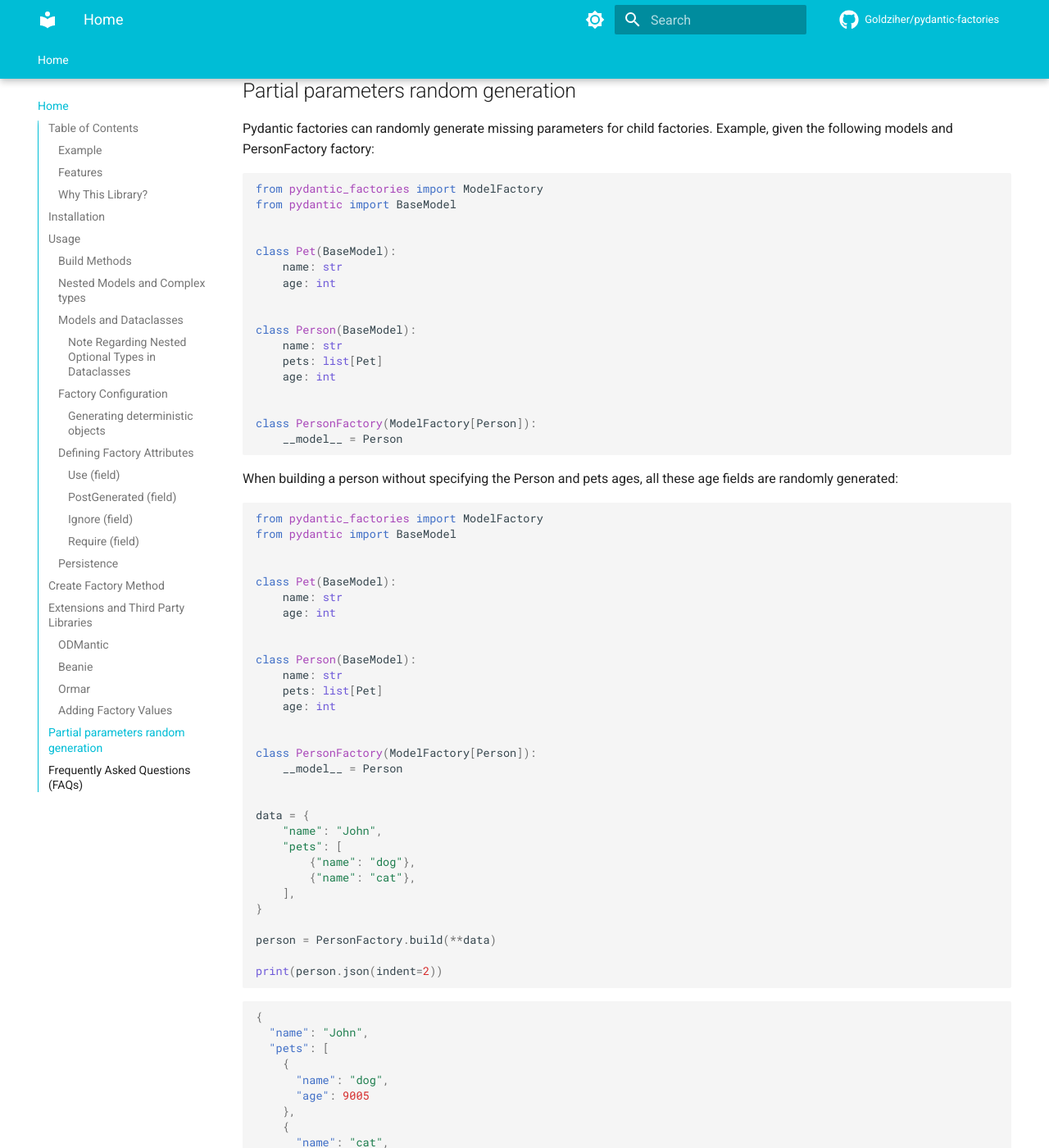
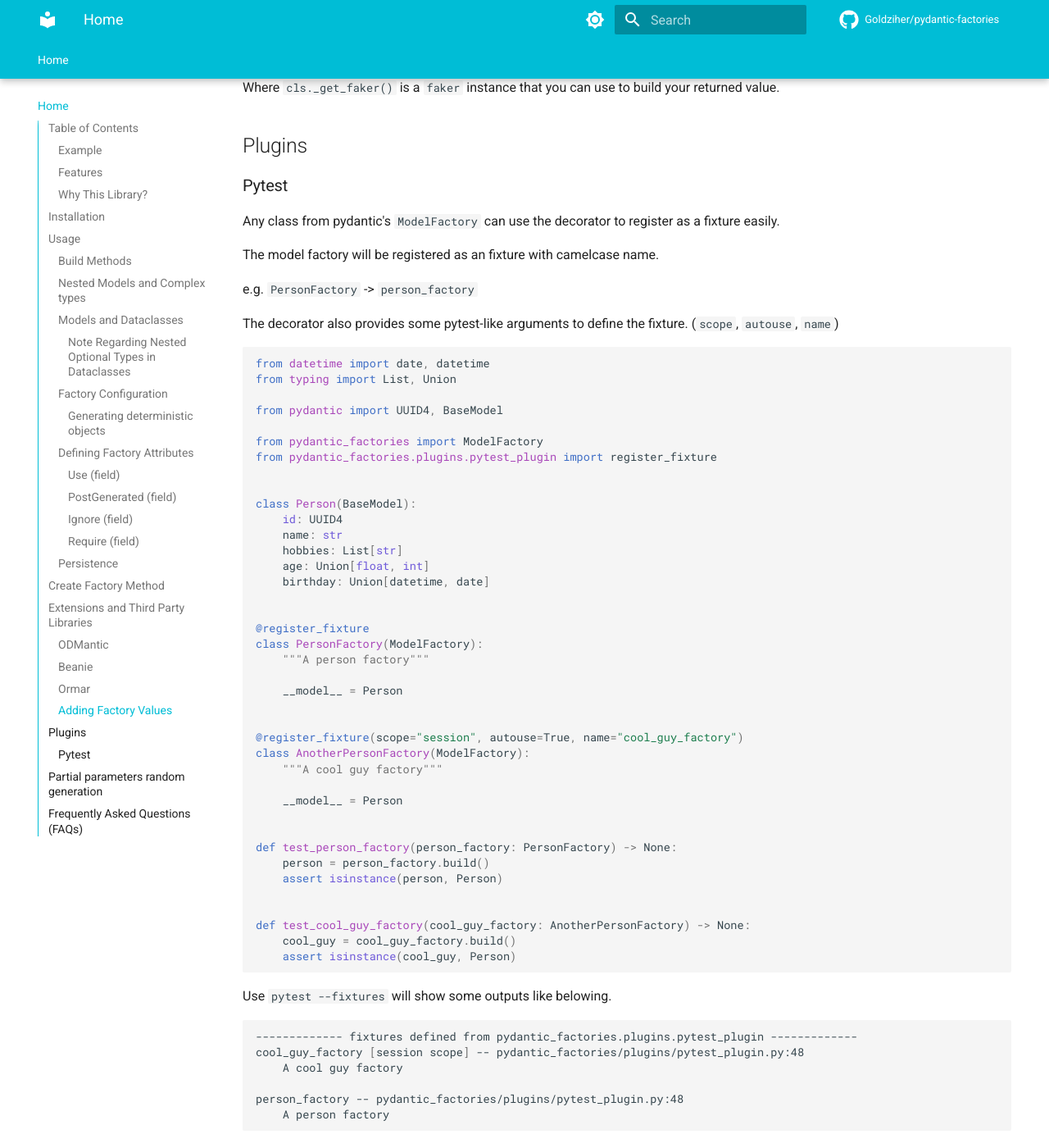
Before and after one commit to litestar-org/polyfactory, an MkDocs documentation site: the page built from docs/index.md, in a window 1280 px wide and 1400 px high, scrolled down 16435 px. Shown: the whole window at 82% size. Built offline with MkDocs 1.6.1 and Material for MkDocs 9.7.7, drawn with Linux system fonts in a browser that asks for light colours; comment, search, counter and statistics services are not loaded.

Commit message:
Add docs

````diff
--- a/docs/index.md
+++ b/docs/index.md
@@ -50,6 +50,8 @@ example [SQLModel](https://github.com/tiangolo/sqlmodel) and [Beanie](https://gi
     - [Beanie](#beanie)
     - [Ormar](#ormar)
     - [Adding Factory Values](#adding-factory-values)
+  - [Plugins](#plugins)
+    - [Pytest](#pytest)
   - [Partial parameters random generation](#partial-parameters-random-generation)
   - [Frequently Asked Questions (FAQs)](#frequently-asked-questions-faqs)
   <!-- TOC end -->
@@ -803,6 +805,72 @@ class CustomFactory(ModelFactory[Any]):
 Where `cls._get_faker()` is a `faker` instance that you can use to build your
 returned value.
 
+## Plugins
+
+### Pytest
+
+Any class from pydantic's `ModelFactory` can use the decorator to register as a fixture easily.
+
+The model factory will be registered as an fixture with camelcase name.
+
+e.g. `PersonFactory` -> `person_factory`
+
+The decorator also provides some pytest-like arguments to define the fixture. (`scope`, `autouse`, `name`)
+
+```py
+from datetime import date, datetime
+from typing import List, Union
+
+from pydantic import UUID4, BaseModel
+
+from pydantic_factories import ModelFactory
+from pydantic_factories.plugins.pytest_plugin import register_fixture
+
+
+class Person(BaseModel):
+    id: UUID4
+    name: str
+    hobbies: List[str]
+    age: Union[float, int]
+    birthday: Union[datetime, date]
+
+
+@register_fixture
+class PersonFactory(ModelFactory):
+    """A person factory"""
+
+    __model__ = Person
+
+
+@register_fixture(scope="session", autouse=True, name="cool_guy_factory")
+class AnotherPersonFactory(ModelFactory):
+    """A cool guy factory"""
+
+    __model__ = Person
+
+
+def test_person_factory(person_factory: PersonFactory) -> None:
+    person = person_factory.build()
+    assert isinstance(person, Person)
+
+
+def test_cool_guy_factory(cool_guy_factory: AnotherPersonFactory) -> None:
+    cool_guy = cool_guy_factory.build()
+    assert isinstance(cool_guy, Person)
+```
+
+Use `pytest --fixtures` will show some outputs like belowing.
+
+```sh
+------------- fixtures defined from pydantic_factories.plugins.pytest_plugin -------------
+cool_guy_factory [session scope] -- pydantic_factories/plugins/pytest_plugin.py:48
+    A cool guy factory
+
+person_factory -- pydantic_factories/plugins/pytest_plugin.py:48
+    A person factory
+
+```
+
 ## Partial parameters random generation
 
 Pydantic factories can randomly generate missing parameters for child factories. Example, given the following models and PersonFactory factory:
````
